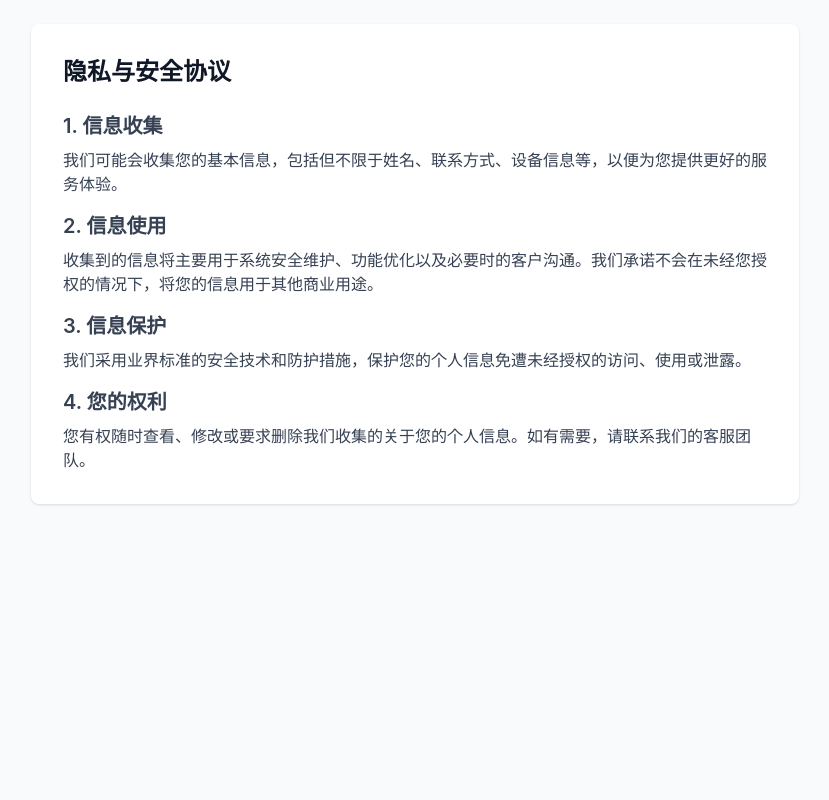
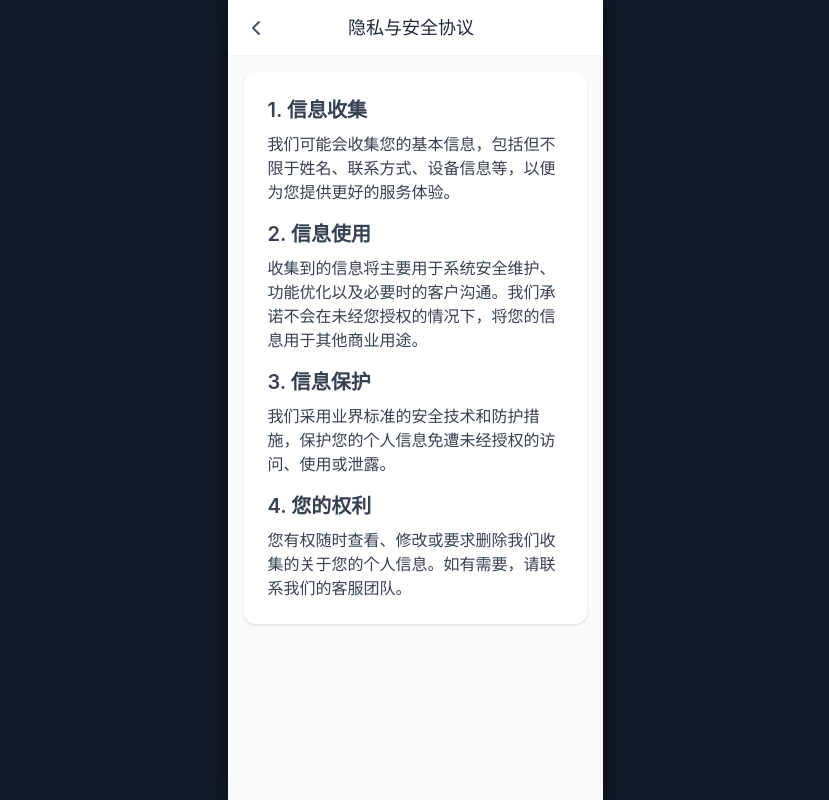
Before and after one commit to chip1991/react-property-management-app, a React (Vite) app: page /privacy-policy in a window 1280 px wide. Shown: the whole page, without its empty margins (225-1054 px from the left). Built offline with nearby package versions, Linux system fonts and the light colour scheme.

Commit message:
feat: 同步远程仓库到本地
Co-authored-by: traeagent <traeagent@users.noreply.github.com>

```diff
--- a/src/pages/PrivacyPolicy.tsx
+++ b/src/pages/PrivacyPolicy.tsx
@@ -1,12 +1,24 @@
 import React from 'react';
+import { ChevronLeft } from 'lucide-react';
+import { useNavigate } from 'react-router-dom';
 
 const PrivacyPolicy: React.FC = () => {
+  const navigate = useNavigate();
+
   return (
-    <div className="min-h-screen bg-gray-50 p-6">
-      <div className="max-w-3xl mx-auto bg-white p-8 rounded-lg shadow">
-        <h1 className="text-2xl font-bold mb-6 text-gray-900">隐私与安全协议</h1>
+    <div className="min-h-screen bg-gray-50 flex flex-col w-full max-w-[375px] mx-auto shadow-[0_0_20px_rgba(0,0,0,0.5)]">
+      {/* 头部 */}
+      <div className="bg-white flex items-center justify-between px-4 h-14 border-b border-gray-100 shrink-0 sticky top-0 z-10">
+        <button onClick={() => navigate(-1)} className="p-2 -ml-2 text-gray-600">
+          <ChevronLeft size={24} />
+        </button>
+        <h1 className="text-lg font-medium text-gray-800">隐私与安全协议</h1>
+        <div className="w-10"></div>
+      </div>
 
-        <div className="space-y-4 text-gray-700">
+      {/* 内容区 */}
+      <div className="flex-1 overflow-y-auto p-4">
+        <div className="bg-white p-6 rounded-xl shadow-sm space-y-4 text-gray-700">
           <section>
             <h2 className="text-xl font-semibold mb-2">1. 信息收集</h2>
             <p>我们可能会收集您的基本信息，包括但不限于姓名、联系方式、设备信息等，以便为您提供更好的服务体验。</p>
```
